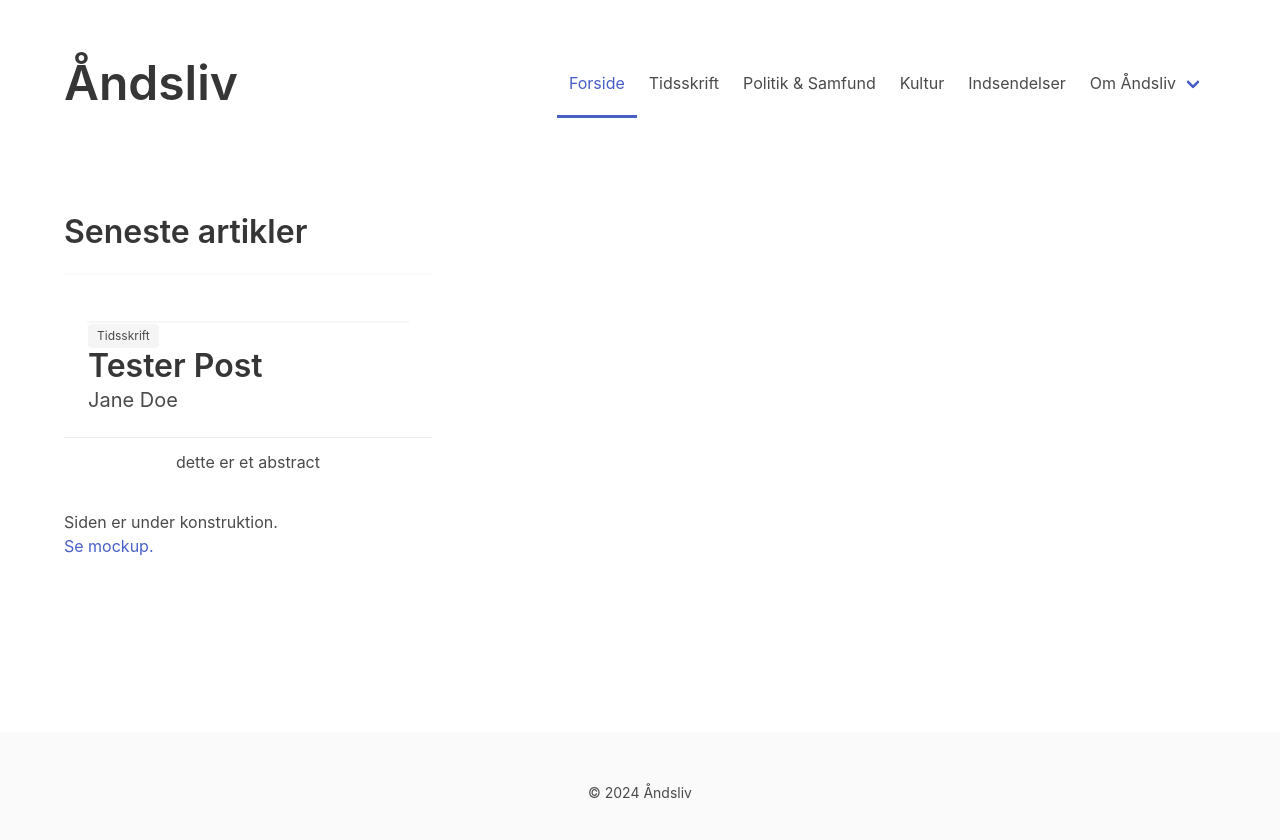
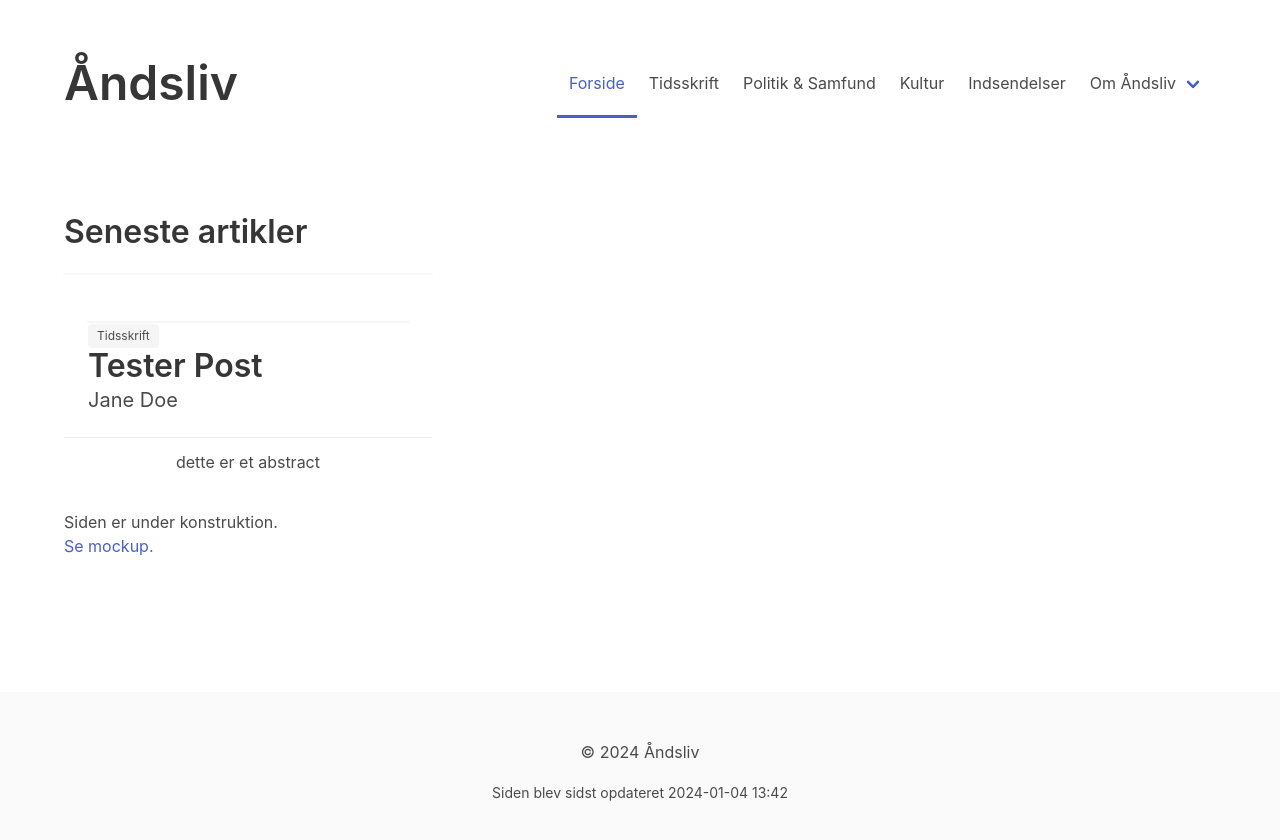
Before and after one commit to Aandsliv/aandsliv, a Jekyll site: the page built from src/index.html, in a window 1280 px wide. Shown: the top 840 px of the page. Built offline with Jekyll 4.4.1, drawn with Linux system fonts in a browser that asks for light colours.

Commit message:
feat: add site build time to footer (#37)

```diff
--- a/src/_includes/footer.html
+++ b/src/_includes/footer.html
@@ -1,7 +1,8 @@
 <footer class="footer">
     <div class="content has-text-centered">
-        <small>
+        <p>
             &copy; {{ site.time | date: "%Y" }} Åndsliv
-        </small>
+        </p>
+        <small>Siden blev sidst opdateret {{ site.time | date: "%Y-%m-%d %H:%M" }}</small>
     </div>
 </footer>
```
